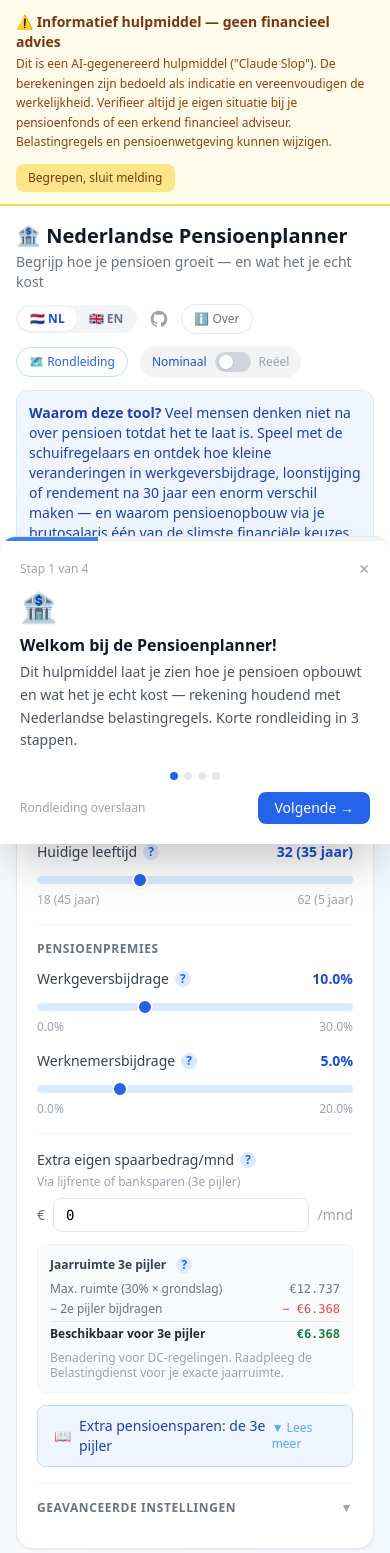
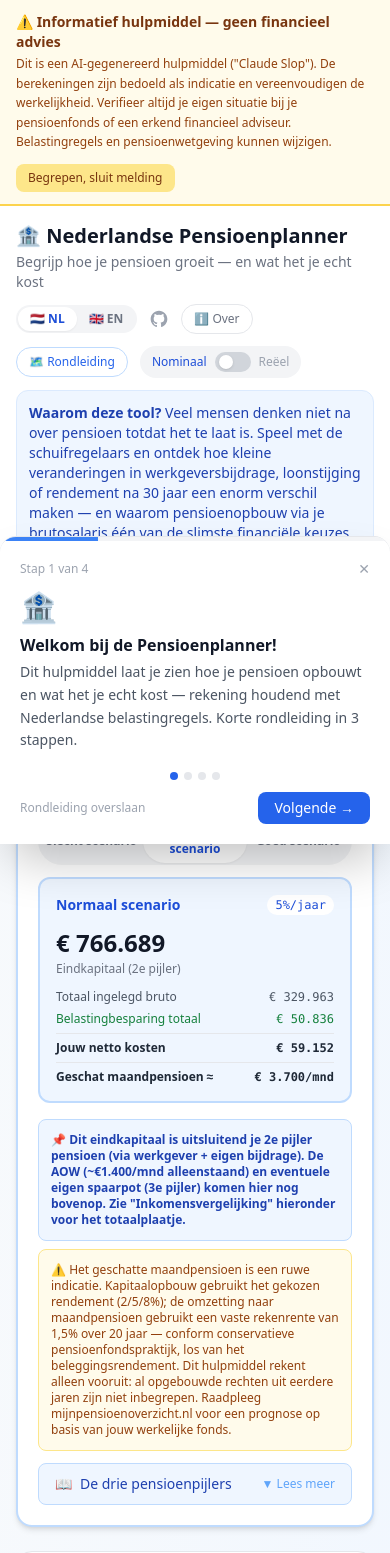
Before and after one commit to mannes/pension-planner, a React (Vite) app: page / in a window 390 px wide. Shown: the top 1553 px of the page. Built offline with nearby package versions, Linux system fonts and the light colour scheme.

Commit message:
some mobile tweaks

```diff
--- a/src/components/InputPanel.tsx
+++ b/src/components/InputPanel.tsx
@@ -1,3 +1,4 @@
+import { useState } from 'react'
 import { SimParams, AOW_AGE } from '../types'
 import { useTranslation } from '../context/LanguageContext'
 import { InfoTooltip } from './InfoTooltip'
@@ -51,7 +52,8 @@ const euro = (v: number) => `€${Math.round(v).toLocaleString('nl-NL')}`
 const pct = (v: number) => `${(v * 100).toFixed(1)}%`
 
 export function InputPanel({ params, onChange }: Props) {
-  const { t } = useTranslation()
+  const { t, lang } = useTranslation()
+  const [mobileOpen, setMobileOpen] = useState(false)
 
   function set<K extends keyof SimParams>(key: K, value: SimParams[K]) {
     onChange({ ...params, [key]: value })
@@ -76,10 +78,40 @@ export function InputPanel({ params, onChange }: Props) {
   const overLimit = remainingJaarruimte < 0
 
   return (
-    <aside className="bg-white rounded-2xl border border-gray-200 shadow-sm p-5">
-      <h2 className="text-base font-bold text-gray-900 mb-4 flex items-center gap-2">
+    <aside className="bg-white rounded-2xl border border-gray-200 shadow-sm sticky top-0 z-30 lg:static lg:z-auto">
+
+      {/* Header — always visible */}
+      <div className="px-5 pt-5 pb-3 flex items-center justify-between">
+        <h2 className="text-base font-bold text-gray-900 flex items-center gap-2">
           {t.inputs.sectionTitle}
         </h2>
+        <button
+          type="button"
+          onClick={() => setMobileOpen(v => !v)}
+          className="lg:hidden flex items-center gap-1.5 text-xs text-blue-600 border border-blue-200 hover:border-blue-400 px-3 py-1.5 rounded-full transition-colors"
+          aria-expanded={mobileOpen}
+        >
+          <span>{mobileOpen ? '▲' : '▼'}</span>
+          <span>{mobileOpen
+            ? (lang === 'nl' ? 'Sluiten' : 'Close')
+            : (lang === 'nl' ? 'Aanpassen' : 'Adjust')
+          }</span>
+        </button>
+      </div>
+
+      {/* Mini summary strip — mobile only, shown when collapsed */}
+      {!mobileOpen && (
+        <div className="lg:hidden px-5 pb-3 flex flex-wrap gap-x-3 gap-y-0.5 text-xs text-gray-400">
+          <span className="font-medium text-gray-600">{euro(params.startingSalary)}</span>
+          <span>·</span>
+          <span>{pct(params.employerPct)} / {pct(params.employeePct)}</span>
+          <span>·</span>
+          <span>{params.startingAge} {lang === 'nl' ? 'jr' : 'yr'}</span>
+        </div>
+      )}
+
+      {/* Main content — hidden on mobile when collapsed, always visible on desktop */}
+      <div className={`px-5 pb-5 ${mobileOpen ? '' : 'hidden'} lg:block`}>
 
         <div data-guide-step="salary">
           <SliderInput
@@ -240,6 +272,7 @@ export function InputPanel({ params, onChange }: Props) {
             onChange={v => set('aowMonthly', v)}
           />
         </details>
+      </div>
     </aside>
   )
 }
--- a/src/components/SummaryTable.tsx
+++ b/src/components/SummaryTable.tsx
@@ -1,3 +1,4 @@
+import { useState } from 'react'
 import { YearlyResult, RETURN_RATES } from '../types'
 import { toReal, estimateMonthlyPension, ANNUITY_RATE } from '../logic/simulation'
 import { InfoBox } from './InfoBox'
@@ -117,6 +118,7 @@ function ScenarioCard({
 
 export function SummaryTable({ results, realMode, inflationRate, hasThirdPillar }: Props) {
   const { t } = useTranslation()
+  const [activeScenario, setActiveScenario] = useState<'Bad' | 'Normal' | 'Good'>('Normal')
 
   if (results.length === 0) return null
 
@@ -183,10 +185,29 @@ export function SummaryTable({ results, realMode, inflationRate, hasThirdPillar
         </p>
       </div>
 
-      <div className="grid grid-cols-1 md:grid-cols-3 gap-3 mt-4">
+      {/* Scenario tab selector — mobile only */}
+      <div className="md:hidden flex rounded-full bg-gray-100 p-0.5 mt-4">
         {scenarios.map(s => (
+          <button
+            key={s.key}
+            type="button"
+            onClick={() => setActiveScenario(s.key)}
+            className={`flex-1 py-1.5 text-xs font-semibold rounded-full transition-all ${
+              activeScenario === s.key
+                ? `bg-white shadow-sm ${s.accent}`
+                : 'text-gray-500 hover:text-gray-700'
+            }`}
+          >
+            {s.label}
+          </button>
+        ))}
+      </div>
+
+      {/* Cards: single card on mobile, grid of 3 on desktop */}
+      <div className="grid grid-cols-1 md:grid-cols-3 gap-3 mt-3">
+        {scenarios.map(s => (
+          <div key={s.key} className={s.key === activeScenario ? 'md:block' : 'hidden md:block'}>
             <ScenarioCard
-            key={s.key}
               label={s.label}
               returnRate={s.rate}
               finalCapital2nd={getCapital2nd(s.key)}
@@ -199,6 +220,7 @@ export function SummaryTable({ results, realMode, inflationRate, hasThirdPillar
               bg={s.bg}
               {...cardProps}
             />
+          </div>
         ))}
       </div>
 
```
Also changed, not shown: 1 other file (tests, documents, lock files or other folders). Lines whose indentation alone changed are shown as unchanged.
